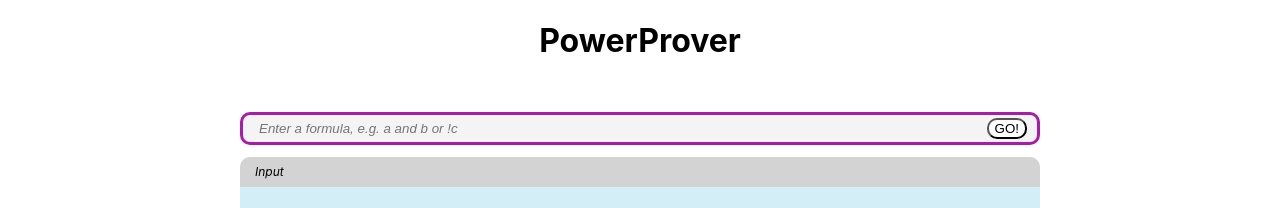
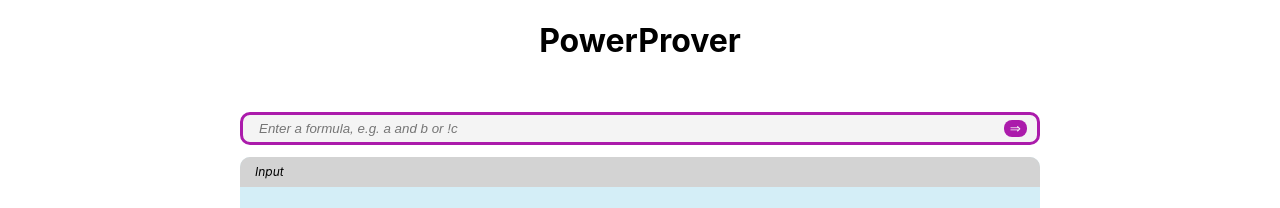
Before and after one commit to kaivennemann/PowerProverReact, a React (Create React App) app: page / in a window 1280 px wide. Shown: the top 208 px of the page. Built offline with nearby package versions, Linux system fonts and the light colour scheme.

Commit message:
styled the Go Button

```diff
--- a/src/components/SearchBar.js
+++ b/src/components/SearchBar.js
@@ -7,7 +7,7 @@ function GoButton({className}) {
   }
   return (
     <button className={className} onClick={handleClick}>
-      GO!
+      ⇒
     </button>
   )
 }
--- a/src/styles/QueryContainer.css
+++ b/src/styles/QueryContainer.css
@@ -50,6 +50,9 @@
 }
 
 .search-bar-button {
-  background-color: white;
-  border-radius: 10px;
+  background-color: rgb(171, 27, 171);
+  color: rgb(244, 244, 244);
+  border-radius: 8px;
+  border:rgb(171, 27, 171);
+  cursor: pointer;
 }
```
